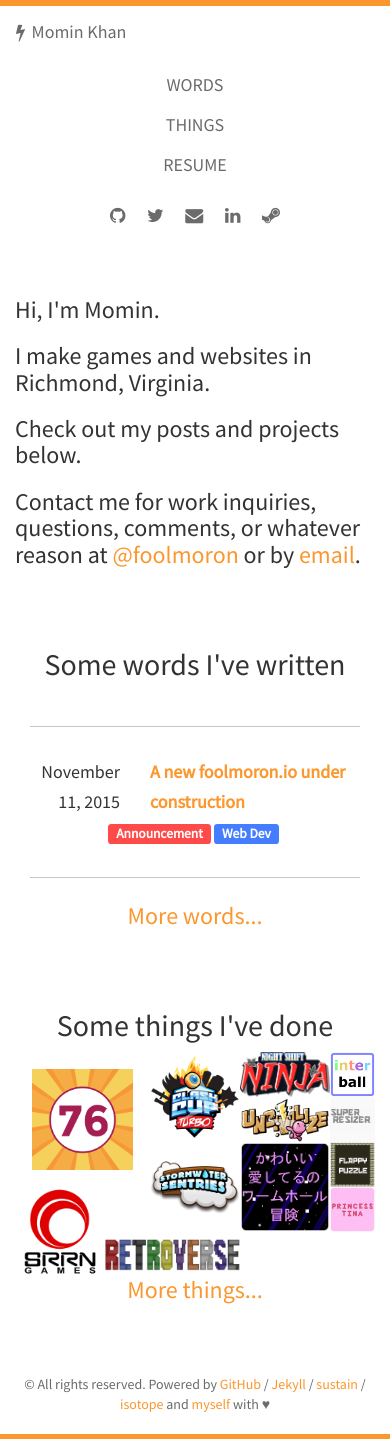
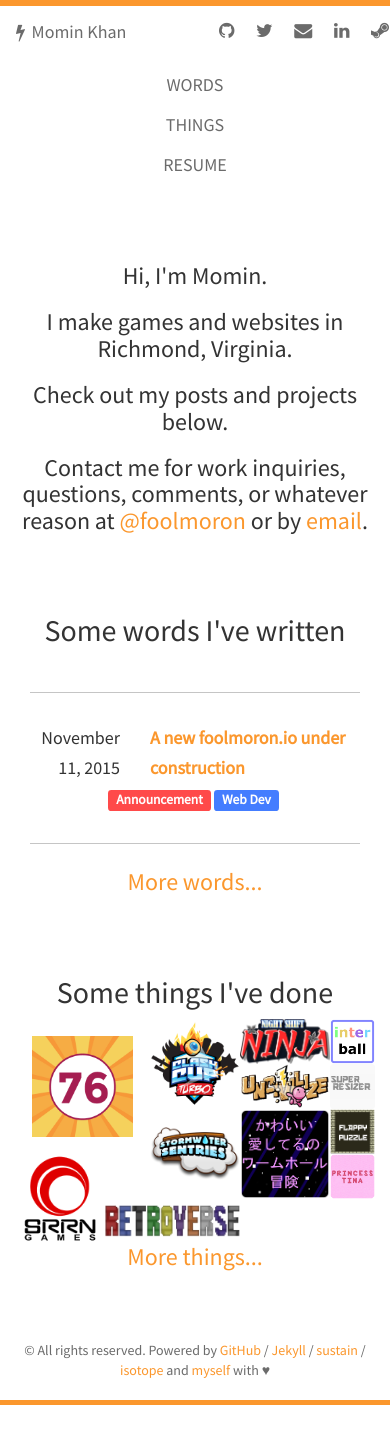
Before and after one commit to foolmoron/foolmoron.github.io, a Jekyll site: the page built from index.html, in a window 390 px wide. Built offline with Jekyll 4.4.1, drawn with Linux system fonts in a browser that asks for light colours; nearby versions of some CDN libraries; Markdown is read by kramdown in place of the engine named in the settings; the list of posts is cut into pages by our own code; after the commit the page ends 1405 px from its top, so only the background shows below that.

Commit message:
Better social stuff

```diff
--- a/_includes/header.html
+++ b/_includes/header.html
@@ -2,6 +2,7 @@
   <div class="container">
     <div class="navbar-header">
       <a class="navbar-brand" href="{{ site.baseurl }}"><i id="random-home-icon" class="fa fa-home" style="margin-right: 3px; vertical-align: bottom;"></i> Momin Khan</a>
+      <div class="visible-xs">{% include social.html %}</div>
       <script>
         (function() {
           var iconClasses = ['home','heart','gamepad','bolt','diamond','gear','btc','beer','rocket','magic','globe','cutlery'];
@@ -18,6 +19,6 @@
         <li><a href="https://docs.google.com/document/d/108EfkRGzHusQ_7XDhnE-KBdy8EJB1w6-PkPNxsh5ss0/edit?usp=sharing" target="_blank">RESUME</a></li>
       </ul>
     </div>
-    {% include social.html %}
+    <div class="hidden-xs visible-sm visible-md visible-lg">{% include social.html %}</div>
   </div>
 </nav>
--- a/_includes/post-list.html
+++ b/_includes/post-list.html
@@ -13,7 +13,7 @@
         </div>
       </div>
     {% endif %}
-    <hr class="visible-xs hidden-sm" />
+    <hr class="visible-xs" />
     {% for post in site.posts limit:include.post_list_limit %}
       <div class="row" data-tags="{% for tag in post.tags %}{{ tag }}{% endfor %}">
         <div class="col-sm-3 col-xs-4">
@@ -33,7 +33,7 @@
         </div>
       </div>
       <div class="blog-hr-wrapper" data-tags="{% for tag in post.tags %}{{ tag }}{% endfor %}">
-        <hr class="visible-xs hidden-sm" />
+        <hr class="visible-xs" />
       </div>
     {% endfor %}
   </div>
--- a/_includes/social.html
+++ b/_includes/social.html
@@ -1,4 +1,4 @@
-<div class="social">
+<div class="social xs-right">
 	<h4 style="margin: 0px;">
 	  <a href="http://github.com/{{ site.github }}" target="_blank"><i class="fa fa-github"></i></a>
 	  <a href="http://twitter.com/{{ site.twitter }}" target="_blank"><i class="fa fa-twitter"></i></a>
--- a/index.html
+++ b/index.html
@@ -3,7 +3,7 @@ layout: layout
 ---
 
 <section id="about">
-  <div class="container" style="text-align: left;">
+  <div class="container xs-centered" style="text-align: left;">
     <h3>Hi, I'm Momin.</h3>
     <h3>I make games and websites in Richmond, Virginia.</h3>
     <h3>Check out my posts and projects below.</h3>
@@ -31,13 +31,13 @@ layout: layout
 <section id="friends">
   <div class="container">
     <h2>Some of my talented friends</h2>
-    <hr class="visible-xs hidden-sm" />
+    <hr class="visible-xs" />
     {% for friend in site.friends %}
       <div class="row">
         <h3 class="col-sm-4 col-xs-12 text-right xs-centered"><a href="{{ friend.url }}" target="_blank">{{ friend.name }}</a></h3>
         <h4 class="col-sm-8 col-xs-12 text-left xs-centered">{{ friend.description }}</h4>
       </div>
-      <hr class="visible-xs hidden-sm" />
+      <hr class="visible-xs" />
     {% endfor %}
   </div>
 </section>
--- a/static/css/main.css
+++ b/static/css/main.css
@@ -49,7 +49,10 @@ hr {
 
 @media (max-width: 767px) {
   .xs-centered {
-    text-align: center;
+    text-align: center !important;
+  }
+  .xs-right {
+    text-align: right !important;
   }
 }
 
```
